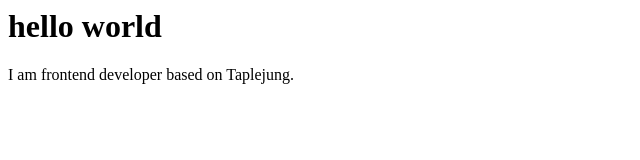
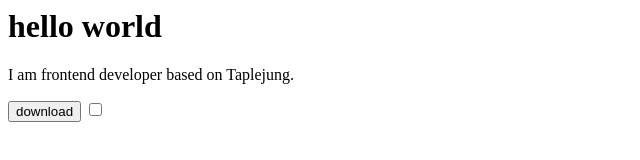
Before and after one commit to ashimtolang/daytwogit, a plain HTML site: page index.html in a window 1280 px wide. Shown: the whole page, without its empty margins (0-640 px from the left). Drawn offline with Linux system fonts and the light colour scheme.

Commit message:
adding some html

```diff
--- a/index.html
+++ b/index.html
@@ -1,4 +1,6 @@
 <body>
     <h1>hello world</h1>
     <p>I am frontend developer based on Taplejung.</p>
+    <button>download </button>
+    <input type="checkbox" name="" id="">
 </body>
```
Also changed, not shown: New folder/cool-windows-desktop-b6yb6qpq6ndvo3k6.jpg (added).
